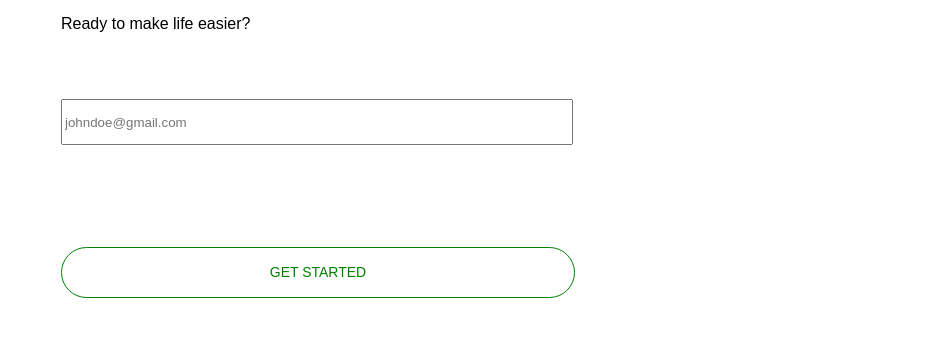
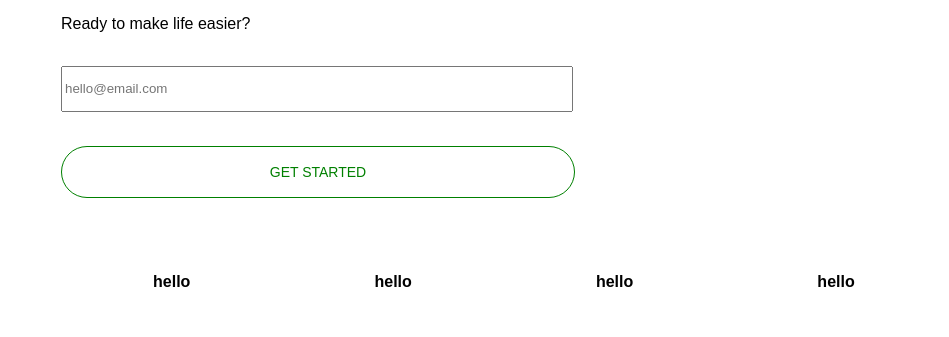
Before and after one commit to ryanjparke/Noble---Marketing-, a React (Create React App) app: page /products in a window 1280 px wide. Shown: the part 2631-2968 px from the top of the page, without its empty margins (295-1244 px from the left). Built offline with nearby package versions, Linux system fonts and the light colour scheme; a web font is replaced by a local one.

Commit message:
product footer changes

```diff
--- a/src/Components/Products/Products.css
+++ b/src/Components/Products/Products.css
@@ -355,6 +355,18 @@
     color: white;
     transition: .3s;
 }
+/************* FOOTER *************/
+.productsFooterContainer {
+    display: flex;
+    flex-direction: row;
+    justify-content: space-around;
+    align-items: center;
+    text-align: right;
+    width: 86.5%;
+    height: 100px;
+    /* margin-left: 200px; */
+    /* background-color: red; */
+}
 .mobileproductstopHeader {
     display: none;
 }
--- a/src/Components/Products/Products.js
+++ b/src/Components/Products/Products.js
@@ -233,15 +233,22 @@ class Products extends Component {
                         {/* <div className='enterEmail' */}
                         <div className='getStartedEnding'>
                             <form autoComplete="on" className='productpageForm'>
-                                <input type='text' placeholder="johndoe@gmail.com" className='inputBox' />
+                                <input type='text' placeholder="hello@email.com" className='inputBox' />
                             </form>
                             <div className='productpagegetStarted'>
                                 <p>GET STARTED</p>
                             </div>
+                            <div className='productsFooterContainer'>
+                                <h4>hello</h4>
+                                <h4>hello</h4>
+                                <h4>hello</h4>
+                                <h4>hello</h4>
                             </div>
                         </div>
                     </div>
-                    {/* <Footer /> */}
+                </div>
+                {/***** Footer Section *****/}
+
 
                 {/********* MOBILE VIEW *********/}
                 <div className='mobileproductstopHeader'>
@@ -324,4 +331,4 @@ class Products extends Component {
 
 
 
-{/* <div className={this.state.toggleModal ? 'indvProduct displayModal' : 'indvProduct hideModal'}> */}
+{/* <div className={this.state.toggleModal ? 'indvProduct displayModal' : 'indvProduct hideModal'}> */ }
```
Lines whose indentation alone changed are shown as unchanged.
